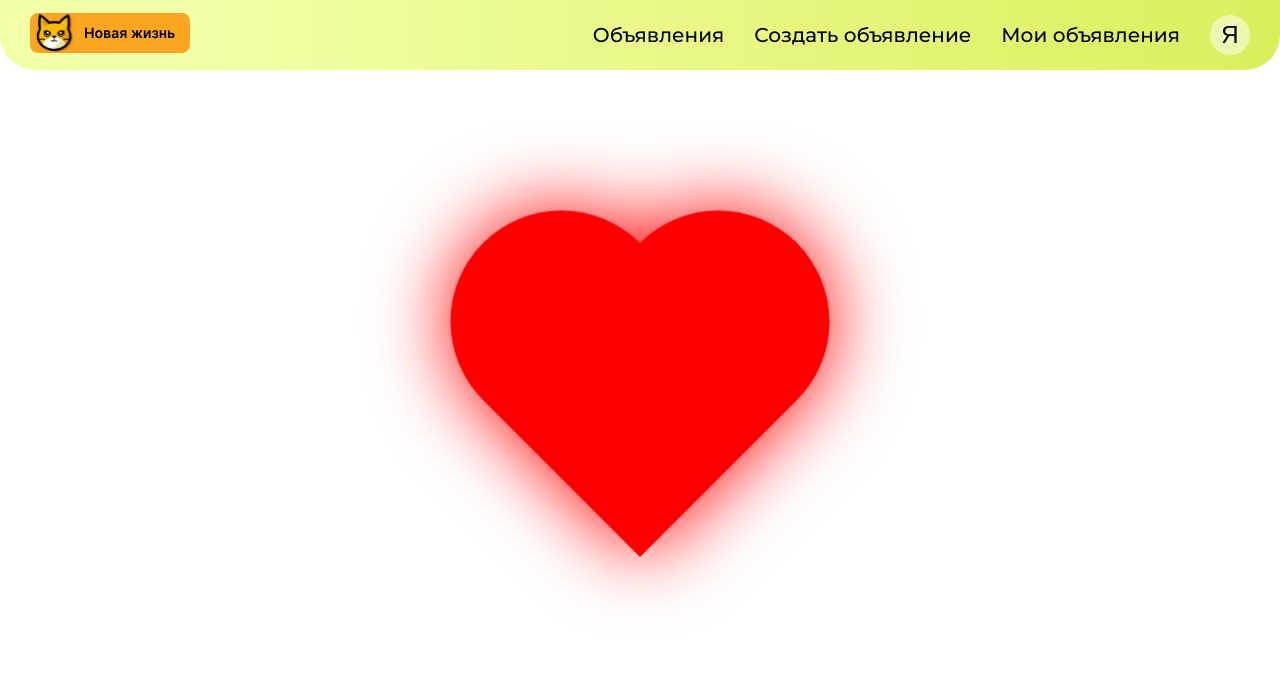
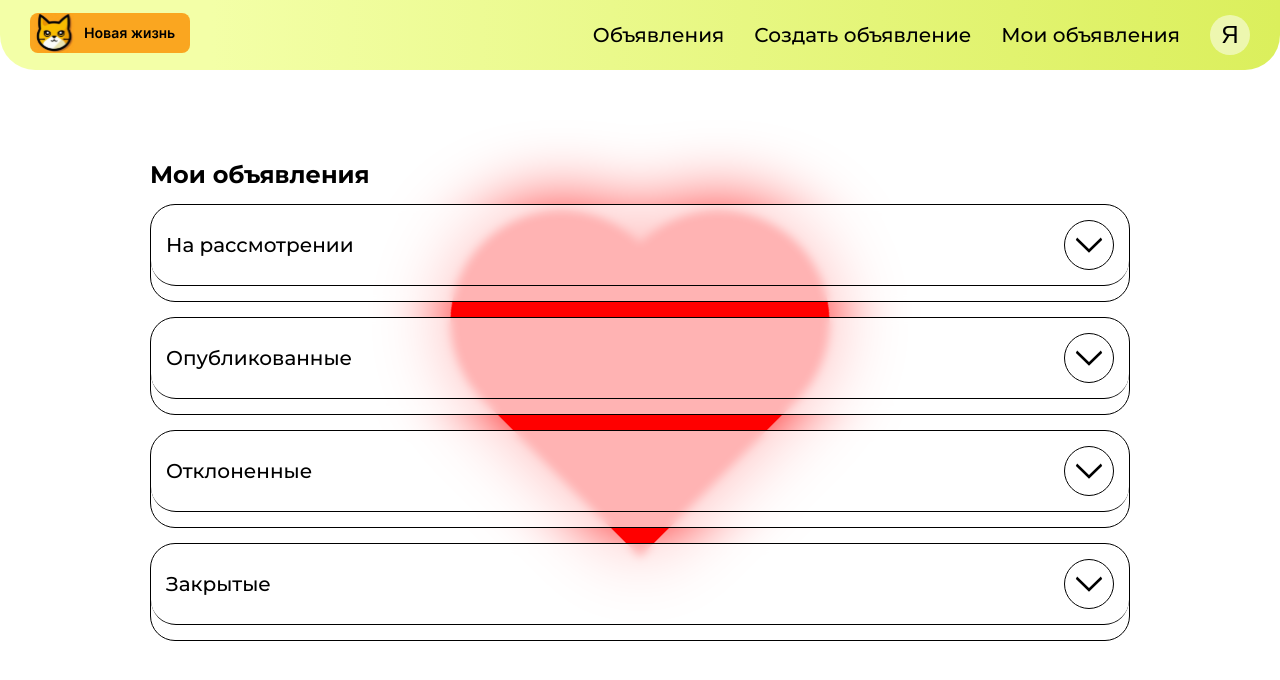
Before and after one commit to Steiden/newlife-frontend, a Next.js app: page /adverts/my in a window 1280 px wide. Shown: the top 680 px of the page. Built offline with nearby package versions, Linux system fonts and the light colour scheme; no server answers; sample sign-in values are in the browser's storage.

Commit message:
Страница мои объявления

```diff
--- a/src/app/adverts/my/page.module.scss
+++ b/src/app/adverts/my/page.module.scss
@@ -0,0 +1,59 @@
+.adverts {
+    display: flex;
+    flex-direction: column;
+    gap: 15px;
+
+    margin-block: 100px;
+    width: 100%;
+    height: 100%;
+
+    &__title {
+        font-size: 24px;
+    }
+
+    &__accordion,
+    .accordion {
+        display: flex;
+        flex-direction: column;
+        gap: 15px;
+
+        background-color: rgba(255, 255, 255, 0.7);
+        backdrop-filter: blur(5px);
+        border: 1px solid black;
+        border-radius: 25px;
+
+        section {
+            padding-inline: 50px;
+        }
+
+        &[open] {
+            .accordion__icon {
+                rotate: 90deg;
+            }
+        }
+
+        &__header {
+            display: flex;
+            justify-content: space-between;
+            align-items: center;
+            padding: 15px;
+
+            border-bottom: 1px solid black;
+            border-radius: 25px;
+        }
+
+        &__title {
+            font-size: 20px;
+            font-weight: 500;
+        }
+
+        &__icon {
+            border: 1px solid black;
+            border-radius: 50%;
+            padding: 10px;
+
+            transition-duration: .5s;
+            rotate: -90deg;
+        }
+    }
+}
--- a/src/app/adverts/my/page.tsx
+++ b/src/app/adverts/my/page.tsx
@@ -1,10 +1,94 @@
+"use client";
+
+import { useEffect, useState } from "react";
 import styles from "./page.module.scss";
+import { AdvertType, UserType } from "@/types/Database";
+import { getAdverts } from "@/api";
+import Image from "next/image";
+import { AdvertList } from "@/components/AdvertList/AdvertList";
+import { useUser } from "@/utils/storage";
 
 export default function AdvertsMy() {
+	const user: UserType = useUser();
 
-    return (
-        <div className={`${styles['adverts']}`}>
+	const [adverts, setAdverts] = useState<AdvertType[]>([]);
 
-        </div>
-    )
+	useEffect(() => {
+		const fetchAdverts = async () => {
+            console.log(user);
+
+			setAdverts(
+				(await getAdverts())
+					.filter((a) => a.user_id === user.id)
+					.sort((a, b) => (a.created_at < b.created_at ? 1 : a.created_at > b.created_at ? -1 : 0))
+			);
+		};
+		fetchAdverts();
+	}, []);
+
+	return (
+		<section className={`${styles["adverts"]} container`}>
+			<h1 className={styles["adverts__title"]}>Мои объявления</h1>
+
+			{/* На рассмотрении */}
+			<details className={`${styles["adverts__accordion"]} ${styles["accordion"]}`}>
+				<summary className={styles["accordion__header"]}>
+					<h2 className={styles["accordion__title"]}>На рассмотрении</h2>
+					<Image
+						src="/img/icons/arrow.svg"
+						alt="arrow"
+						width={50}
+						height={50}
+						className={styles["accordion__icon"]}
+					/>
+				</summary>
+				<AdvertList title="" adverts={adverts.filter((a) => a.advert_status.id === 1)} />
+			</details>
+
+			{/* Опубликованные */}
+			<details className={`${styles["adverts__accordion"]} ${styles["accordion"]}`}>
+				<summary className={styles["accordion__header"]}>
+					<h2 className={styles["accordion__title"]}>Опубликованные</h2>
+					<Image
+						src="/img/icons/arrow.svg"
+						alt="arrow"
+						width={50}
+						height={50}
+						className={styles["accordion__icon"]}
+					/>
+				</summary>
+				<AdvertList title="" adverts={adverts.filter((a) => a.advert_status.id === 2)} />
+			</details>
+
+			{/* Отклоненные */}
+			<details className={`${styles["adverts__accordion"]} ${styles["accordion"]}`}>
+				<summary className={styles["accordion__header"]}>
+					<h2 className={styles["accordion__title"]}>Отклоненные</h2>
+					<Image
+						src="/img/icons/arrow.svg"
+						alt="arrow"
+						width={50}
+						height={50}
+						className={styles["accordion__icon"]}
+					/>
+				</summary>
+				<AdvertList title="" adverts={adverts.filter((a) => a.advert_status.id === 3)} />
+			</details>
+
+			{/* Закрытые */}
+			<details className={`${styles["adverts__accordion"]} ${styles["accordion"]}`}>
+				<summary className={styles["accordion__header"]}>
+					<h2 className={styles["accordion__title"]}>Закрытые</h2>
+					<Image
+						src="/img/icons/arrow.svg"
+						alt="arrow"
+						width={50}
+						height={50}
+						className={styles["accordion__icon"]}
+					/>
+				</summary>
+				<AdvertList title="" adverts={adverts.filter((a) => a.advert_status.id === 4)} />
+			</details>
+		</section>
+	);
 }
--- a/src/components/AdvertCardStatus/AdvertCardStatus.tsx
+++ b/src/components/AdvertCardStatus/AdvertCardStatus.tsx
@@ -9,11 +9,11 @@ export const AdvertCardStatus = (props: PropsType) => {
 	const getStatusStyle = (): string => {
 		return props.status.name === "На рассмотрении"
 			? "consideration"
-			: props.status.name === "Опубликован"
+			: props.status.name === "Опубликовано"
 			? "published"
-			: props.status.name === "Закрыт"
+			: props.status.name === "Закрыто"
 			? "closed"
-			: props.status.name === "Отклонен"
+			: props.status.name === "Отклонено"
 			? "rejected"
 			: "";
 	};
--- /dev/null
+++ b/src/utils/storage.ts
@@ -0,0 +1,5 @@
+import { UserType } from "@/types/Database";
+
+export const useUser = (): UserType => {
+	return JSON.parse(localStorage.getItem("user") || "") as UserType;
+};
```
Also changed, not shown: public/img/icons/arrow.svg.
